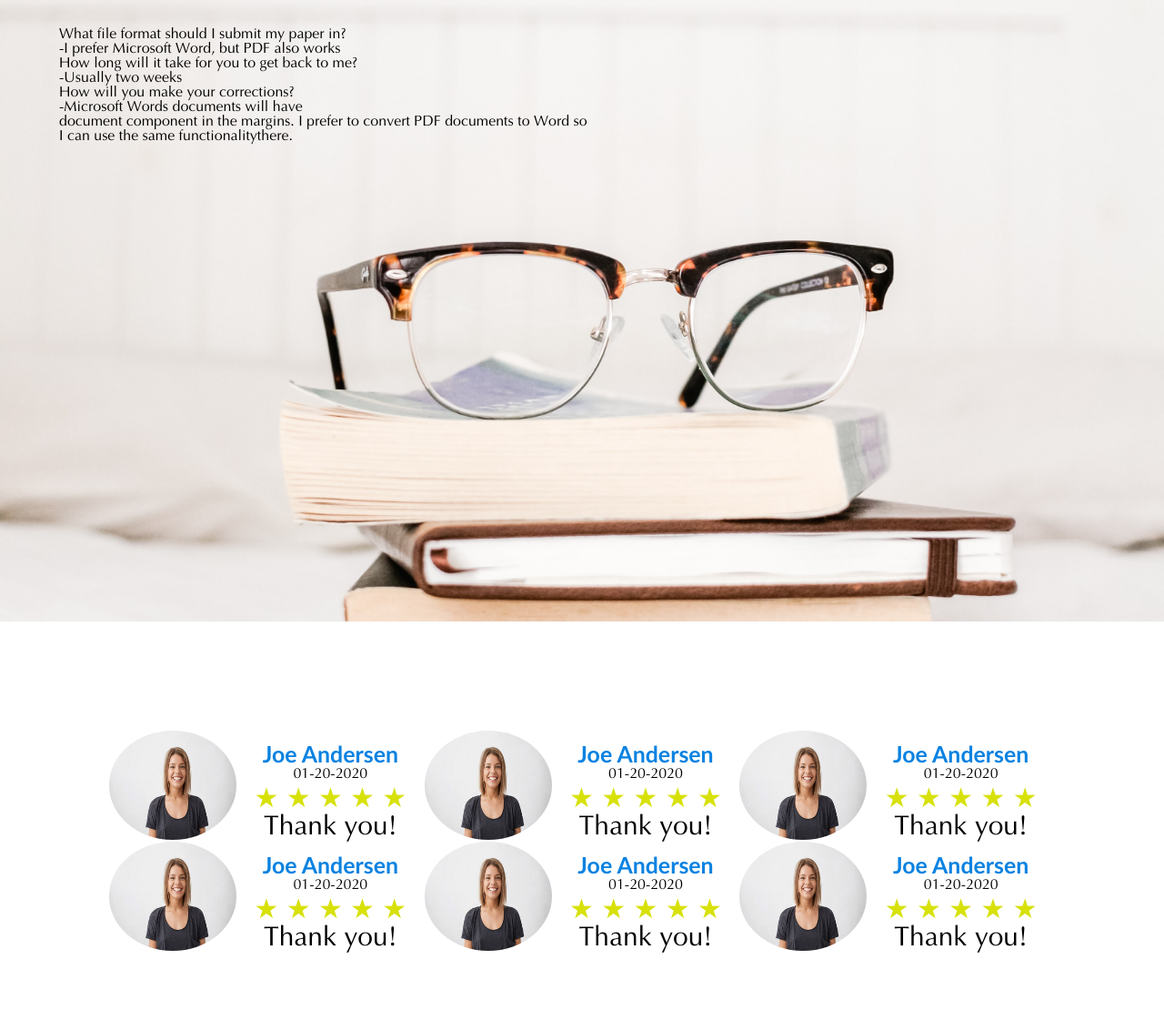
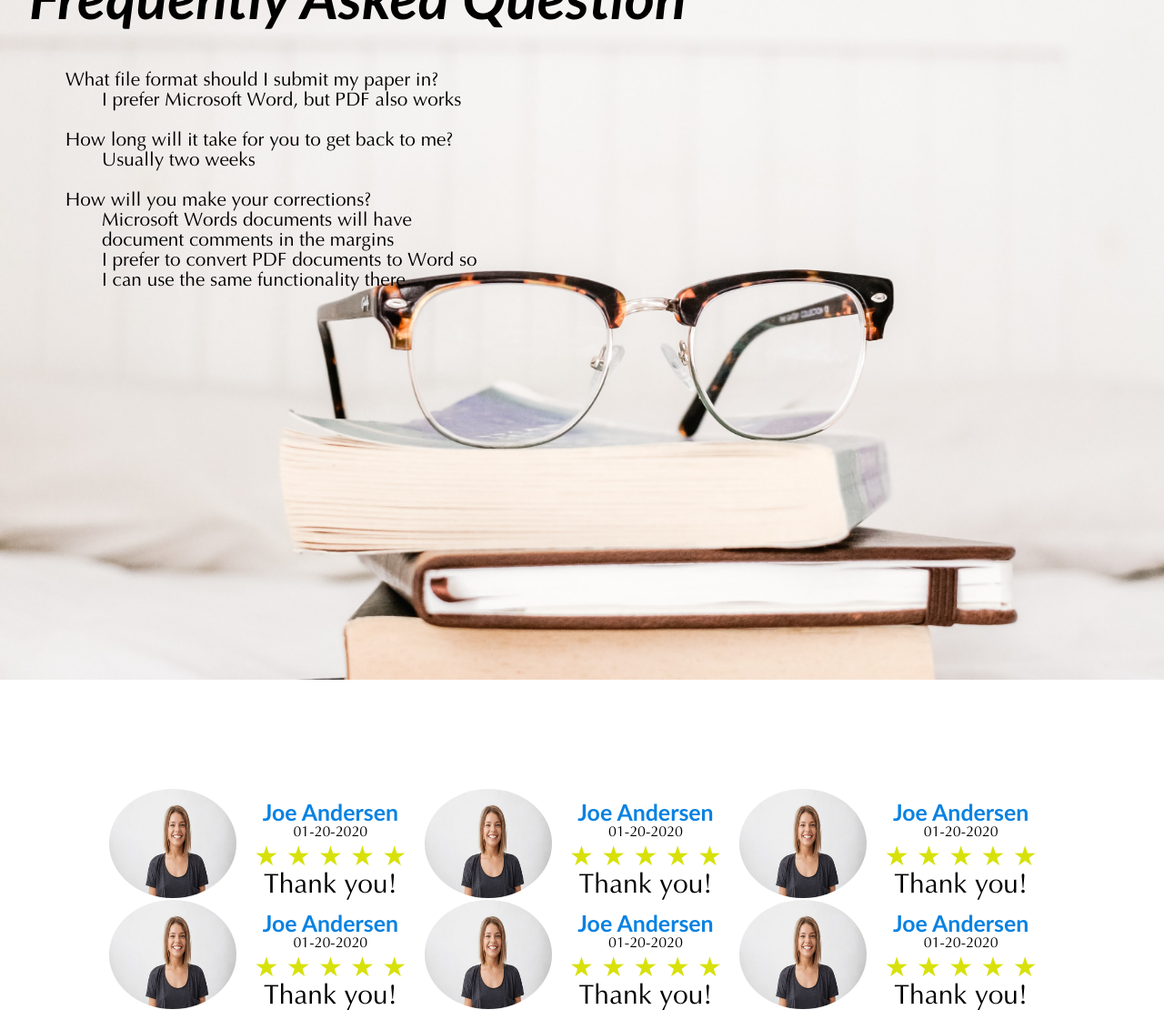
Before and after one commit to bagelthyme/proofreading, a PHP site: page / in a window 1280 px wide. Shown: the part 1871-2981 px from the top of the page at 91% size. Run offline with PHP 8.4, Linux system fonts and the light colour scheme; some libraries are stand-ins or nearby versions.

Commit message:
work on faq

```diff
--- a/index.html
+++ b/index.html
@@ -43,7 +43,7 @@
       <div class="grid-item" id="frequently">
         <h1>Frequently Asked Question</h1>
         <div class="backOpacity">
-          <p class="faqText">What file format should I submit my paper in?<br>
+          <!-- <p class="faqText">What file format should I submit my paper in?<br>
             -I prefer Microsoft Word, but PDF also works<br>
             How long will it take for you to get back to me?<br>
             -Usually two weeks<br>
@@ -51,7 +51,34 @@
             -Microsoft Words documents will have<br>
             document component in the margins.
             I prefer to convert PDF documents to Word so <br>
-            I can use the same functionalitythere.</p>
+            I can use the same functionalitythere.</p> -->
+
+          <ul>
+            <li>
+              What file format should I submit my paper in?
+              <ul>
+                <li>I prefer Microsoft Word, but PDF also works</li>
+              </ul>
+            </li>
+            <br>
+            <li>
+              How long will it take for you to get back to me?
+              <ul>
+                <li>Usually two weeks</li>
+              </ul>
+            </li>
+            <br>
+            <li>
+              How will you make your corrections?
+              <ul>
+                <li>Microsoft Words documents will have<br>
+                  document comments in the margins</li>
+                <li>I prefer to convert PDF documents to Word so <br>
+                  I can use the same functionality there.</li>
+              </ul>
+            </li>
+
+          </ul>
         </div>
 
       </div>
--- a/style.css
+++ b/style.css
@@ -172,6 +172,21 @@ p {
   background-position: center;
   background-size: cover;
   height: 800px;
+  padding: 2em;
+}
+
+#frequently ul {
+  list-style-type: none;
+}
+
+#frequently h1 {
+  font-size: 4em;
+  font-style: italic;
+}
+
+#frequently div {
+  font-size: 1.3em;
+  font-family: Optima;
 }
 
 .faqText {
@@ -179,6 +194,7 @@ p {
   position: absolute;
   padding: 45px;
   height: 400px;
+  font-size: 1.3em;
 }
 
 .backOpacity {
```
